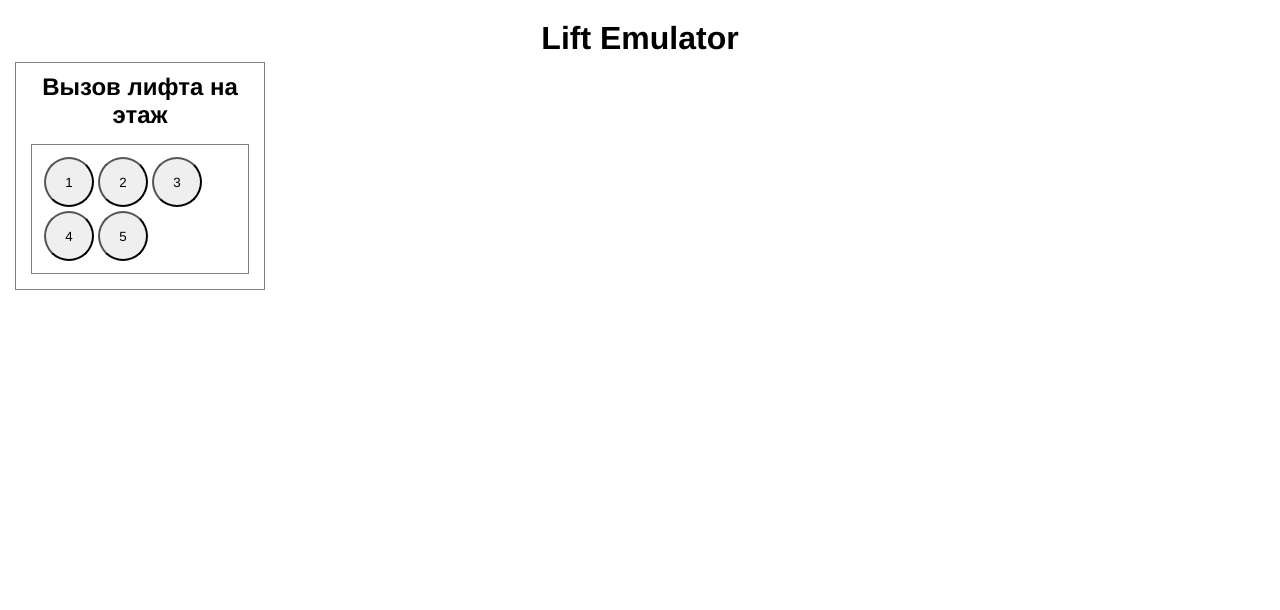
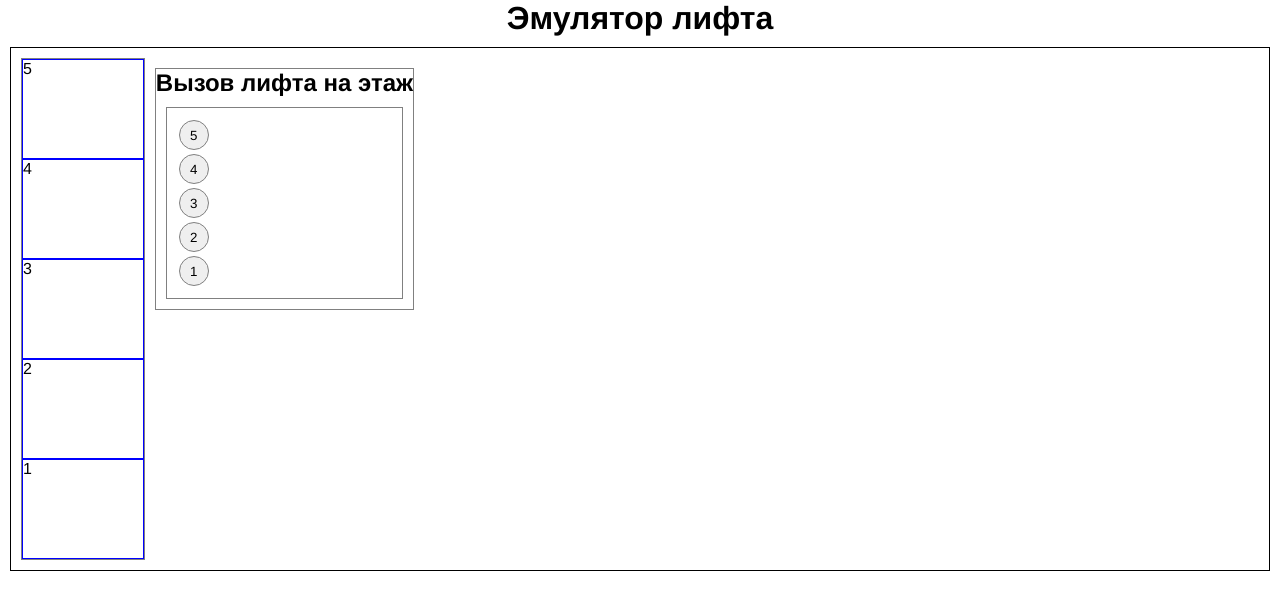
Before and after one commit to flamaster00/lift-emulator, a Vue app: page / in a window 1280 px wide. Shown: the top 610 px of the page. Built offline with nearby package versions, Linux system fonts and the light colour scheme.

Commit message:
created LiftShaft component

```diff
--- a/src/App.vue
+++ b/src/App.vue
@@ -1,21 +1,36 @@
 <script setup>
+import FloorsPanel from "@/components/FloorsPanel";
+import LiftShaft from "@/components/LiftShaft";
+import {ref} from "vue";
 
-import FloorsPanel from "@/components/FloorsPanel";
+const floors = ref(5)
+
 </script>
 
 <template>
-  <h1 class="mainHeader">Lift Emulator</h1>
-  <FloorsPanel/>
+  <h1 class="mainHeader">Эмулятор лифта</h1>
+  <div class="app">
+    <LiftShaft :floors="floors"/>
+    <FloorsPanel :floors="floors"/>
+  </div>
+
 </template>
 
 <style>
 * {
   font-family: Avenir, Helvetica, Arial, sans-serif;
-  padding: 5px;
+  padding: 0;
   margin: 0;
   box-sizing: border-box;
 }
 .mainHeader {
   text-align: center;
 }
+.app {
+  margin: 10px;
+  padding: 10px;
+  display: flex;
+  height: 100%;
+  border: 1px solid black;
+}
 </style>
--- a/src/components/FloorButtons.vue
+++ b/src/components/FloorButtons.vue
@@ -6,22 +6,29 @@ const props = defineProps({
 
 <template>
 
-<button
-    class="floorButton"
-    v-for="index in props.floors"
-    :key="index"
->
-  {{index}}
-</button>
+  <div
+      class="floorButtonContainer"
+      v-for="index in props.floors"
+      :key="index"
+  >
+    <button :key="index">{{index}}</button>
+  </div>
+
 
 </template>
 
 <style>
- .floorButton {
-   width: 50px;
-   height: 50px;
+ .floorButtonContainer {
+   padding: 2px;
+   width: 40px;
    border-radius: 50%;
    cursor: pointer;
-   margin: 2px;
+   display: inline-flex;
 }
+ .floorButtonContainer > button {
+   width: 30px;
+   height: 30px;
+   border-radius: 50%;
+   border: 1px solid grey;
+ }
 </style>
--- a/src/components/FloorsPanel.vue
+++ b/src/components/FloorsPanel.vue
@@ -1,15 +1,16 @@
 <script setup>
-import {ref} from "vue";
 import FloorButtons from "@/components/FloorButtons";
 
-const floors = ref(5)
+const props = defineProps({
+  floors: Number
+})
 </script>
 
 <template>
   <div class="floorsPanel">
     <h2>Вызов лифта на этаж</h2>
     <div class="floorButtons">
-      <FloorButtons :floors="floors"/>
+      <FloorButtons :floors="props.floors"/>
     </div>
   </div>
 
@@ -17,17 +18,20 @@ const floors = ref(5)
 
 <style>
  .floorsPanel {
+   margin: 10px;
    border: 1px solid grey;
-   display: inline-block;
-   width: 20%;
+   min-width: 100px;
    text-align: center;
+   align-self: start;
 }
  .floorButtons {
+   max-height: 200px;
    border: 1px solid grey;
    margin: 10px;
    padding: 10px;
    display: flex;
-   justify-content: start;
+   flex-direction: column-reverse;
    flex-wrap: wrap;
+   align-self: start;
 }
 </style>
--- /dev/null
+++ b/src/components/LiftShaft.vue
@@ -0,0 +1,35 @@
+<script setup>
+
+const props = defineProps({
+  floors: Number
+})
+
+</script>
+
+<template>
+  <div class="floorShaft">
+    <div
+        v-for="index in props.floors"
+        :key="index"
+    >
+      {{index}}
+    </div>
+  </div>
+
+</template>
+
+<style>
+.floorShaft {
+  width: 10%;
+  min-width: 100px;
+  height: 80%;
+  border: 1px solid grey;
+  display: flex;
+  flex-direction: column-reverse;
+
+}
+.floorShaft > div {
+  border: 1px solid blue;
+  height: 100px;
+}
+</style>
```
